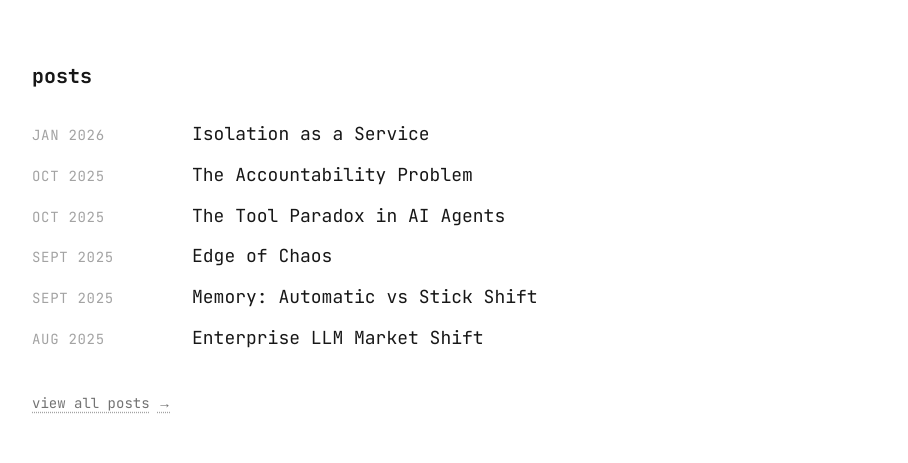
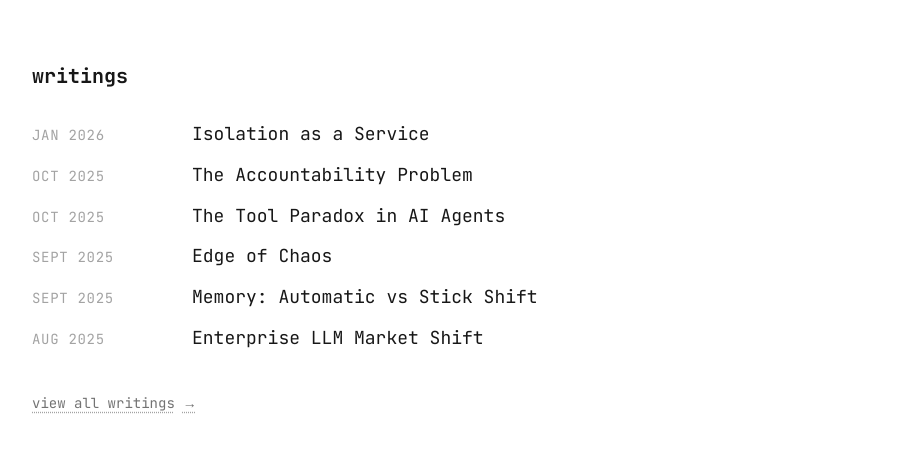
Before and after one commit to sowash22/starbuckd, a Next.js app: page / in a window 1280 px wide. Shown: the part 227-690 px from the top of the page, without its empty margins (184-1092 px from the left). Built offline with nearby package versions, Linux system fonts and the light colour scheme.

Commit message:
fix: Update 'posts' references to 'writings' on homepage
This commit updates all instances of 'posts' to 'writings' on the homepage (`app/page.tsx`) to align with the new terminology across the project.

```diff
--- a/app/page.tsx
+++ b/app/page.tsx
@@ -50,15 +50,15 @@ export default async function Home() {
           </div>
         </section>
 
-        {/* Featured Posts */}
+        {/* Featured Writings */}
         <section className="mb-16">
           <h2 className="text-xl font-bold text-neutral-900 dark:text-neutral-100 mb-8 font-mono">
-            posts
+            writings
           </h2>
 
           {posts.length === 0 ? (
             <p className="text-neutral-600 dark:text-neutral-400 font-mono">
-              No posts yet. Check back soon!
+              No writings yet. Check back soon!
             </p>
           ) : (
             <div className="space-y-4">
@@ -91,9 +91,9 @@ export default async function Home() {
                 <div className="pt-6">
                   <Link
                     href="/writings"
-                    className="text-sm text-neutral-500 dark:text-neutral-400 hover:text-neutral-900 dark:hover:text-neutral-100 underline decoration-dotted underline-offset-4 decoration-neutral-400 dark:decoration-neutral-600 hover:decoration-neutral-600 dark:hover:decoration-neutral-400 transition-colors font-mono inline-flex items-center gap-2 group"
+                    className="text-sm text-neutral-500 dark:text-neutral-400 hover:text-neutral-900 dark:hover:text-neutral-100 underline decoration-dotted underline-offset-4 decoration-neutral-400 dark:decoration-neutral-600 hover:decoration-600 dark:hover:decoration-neutral-400 transition-colors font-mono inline-flex items-center gap-2 group"
                   >
-                    view all posts
+                    view all writings
                     <span className="group-hover:translate-x-1 transition-transform">→</span>
                   </Link>
                 </div>
```
